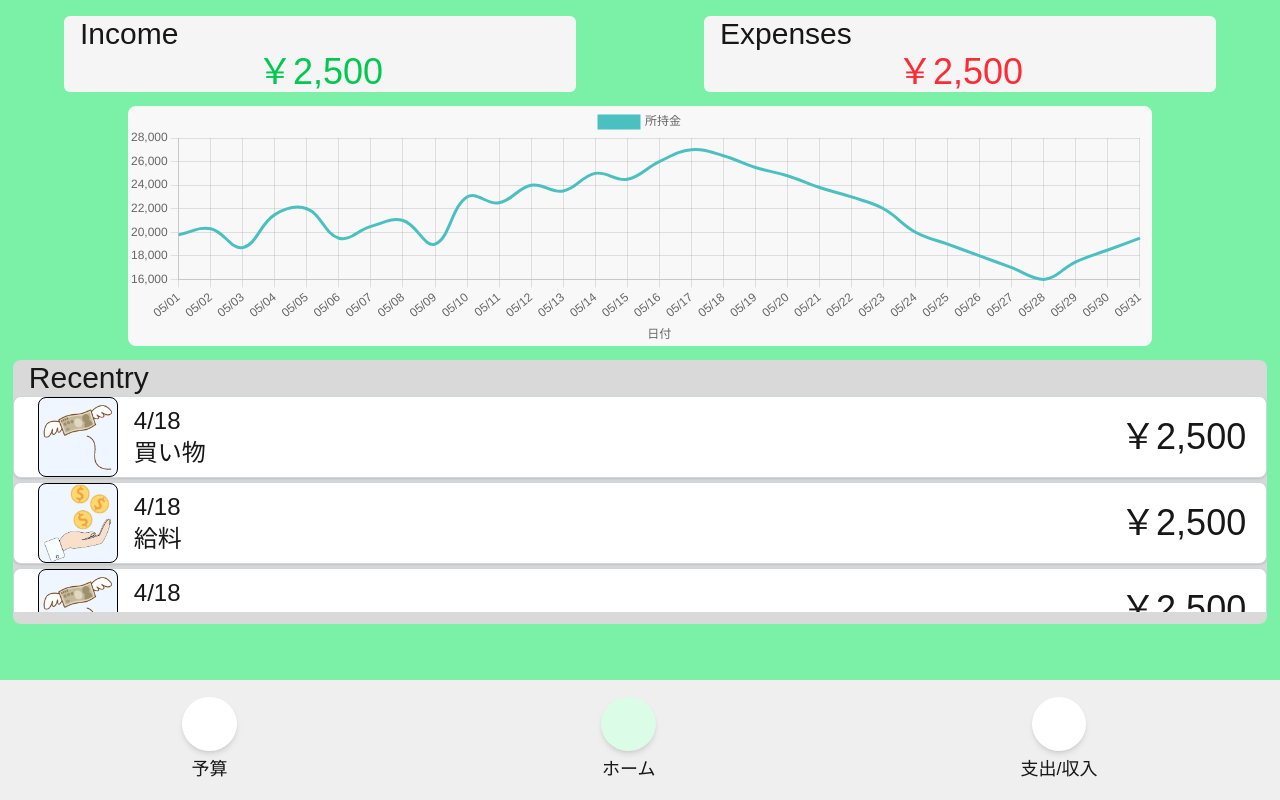
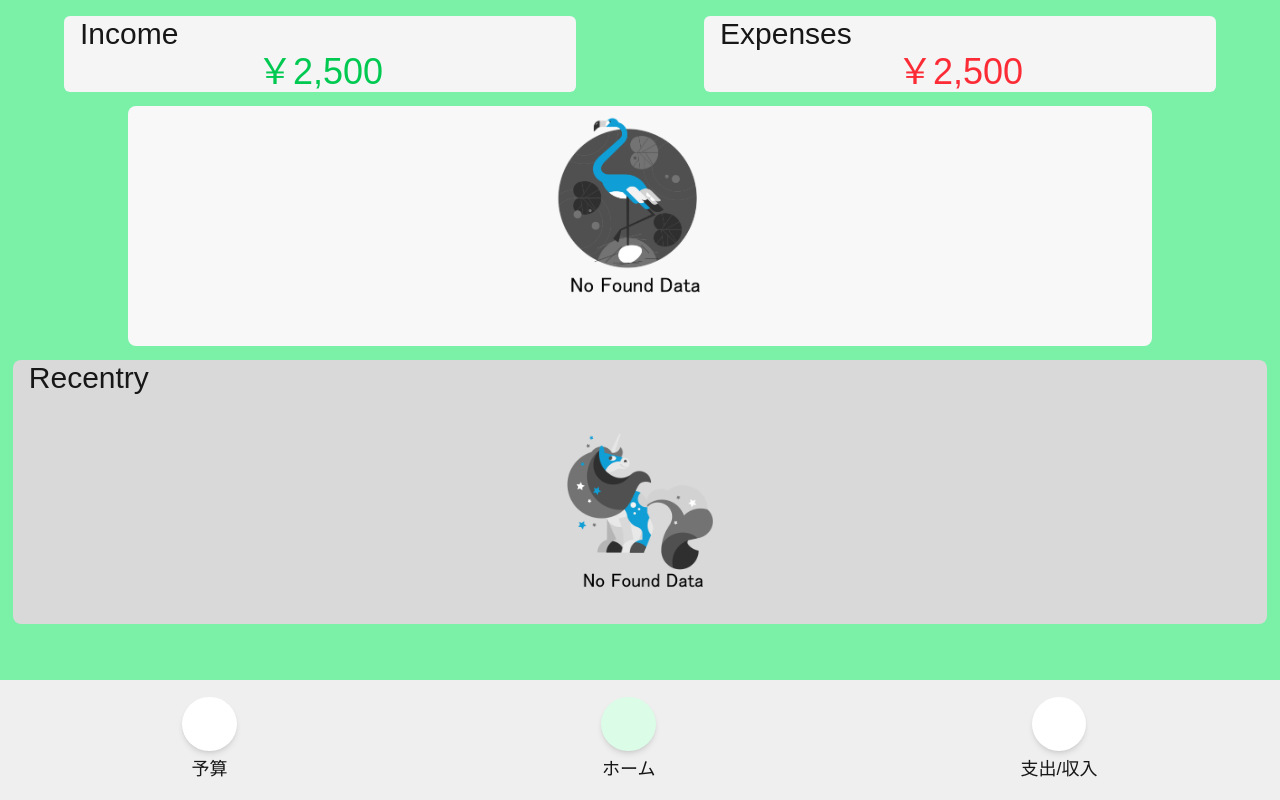
Before and after one commit to CA01971028/household_front, a Next.js app: page /home in a window 1280 px wide. Built offline with nearby package versions, Linux system fonts and the light colour scheme; some icons are missing.

Commit message:
データが空の場合の処理を付与
所持金の利用履歴がない場合は指定された画像を表示されるように修正

```diff
--- a/src/app/home/page.tsx
+++ b/src/app/home/page.tsx
@@ -2,7 +2,43 @@ import ButtonIcon from "@/components/ButtonIcon";
 import Glaf from "../../components/Glaf"
 import Cards from "../../components/Cards"
 
+type homeResult = {
+    "date": string;
+    "label":string;
+    "amount":number;
+    "memo":string;
+}
+
+
 const page = () => {
+    // const demoData: homeResult[] = [
+    //     {
+    //         "date": "2023-10-01",
+    //         "label": "給与",
+    //         "amount": 2500,
+    //         "memo": "月々の給与"
+    //     },
+    //     {
+    //         "date": "2023-10-02",
+    //         "label": "食費",
+    //         "amount": -500,
+    //         "memo": "週ごとの食料品"
+    //     },
+    //     {
+    //         "date": "2023-10-03",
+    //         "label": "光熱費",
+    //         "amount": -300,
+    //         "memo": "電気代と水道代"
+    //     },
+    //     {
+    //         "date": "2023-10-04",
+    //         "label": "外食",
+    //         "amount": -200,
+    //         "memo": "友人と夕食"
+    //     }
+    // ]
+    const demoData: homeResult[] = []
+
     return (
         <div className="h-[100svh] w-screen bg-green-300">
             <div className="flex flex-col">
@@ -19,13 +55,13 @@ const page = () => {
             </div>
 
             <div className="w-[80vw] h-[30svh] mt-3.5 mx-auto rounded-lg " style={{backgroundColor:'rgba(248, 248, 248, 1)'}}>
-                <Glaf/>
+                <Glaf data = {demoData} />
             </div>
 
             <div className="w-[98vw] h-[35svh] md:h-[33svh] mt-3.5 mx-auto rounded-lg" style={{backgroundColor:'rgba(217, 217, 217, 1)'}}>
                 <div className="flex flex-col">
                     <div className="text-3xl ml-4">Recentry</div>
-                    <Cards/>
+                    <Cards data = {demoData} />
                 </div>
             </div>
 
--- /dev/null
+++ b/src/app/utils/arrayUtils.ts
@@ -0,0 +1,3 @@
+export function isArrayEmpty<T>(arr: T[]): boolean {
+  return arr.length === 0;
+}
--- a/src/components/Cards.tsx
+++ b/src/components/Cards.tsx
@@ -1,13 +1,61 @@
+'use client';
+import { useState } from 'react';
+import CardItem from './CardItem';
+import Image from 'next/image';
+import notfound from "../../public/notfound.png";
+import { isArrayEmpty } from '../app/utils/arrayUtils';
 
-import CardItem from './CardItem';
+type homeResult = {
+  date: string;
+  label: string;
+  amount: number;
+  memo: string;
+};
 
-const Cards = () => {
+type Props = {
+  data: homeResult[];
+};
+
+const Cards = ({ data }: Props) => {
+  const [isZoomed, setIsZoomed] = useState(false);
+  const [isAnimating, setIsAnimating] = useState(false); // アニメーションが進行中かを管理
+
+  // 画像をタッチした際に拡大と縮小を行う関数
+  const handleImageClick = () => {
+    if (isAnimating) return; // アニメーションが進行中の場合、クリックを無視
+
+    setIsAnimating(true); // アニメーションを開始
+
+    // 拡大 → 縮小
+    setIsZoomed(true); // 拡大
+    setTimeout(() => {
+      setIsZoomed(false); // 縮小
+      setIsAnimating(false); // アニメーション終了
+    }, 600); // 600ms後に縮小開始（アニメーション時間と合わせる）
+  };
+
   return (
     <div className="flex flex-col h-[29svh] md:h-[27svh] overflow-y-scroll overflow-hidden">
-      <CardItem date="4/18" label="買い物" amount="￥2,500" image="true" />
-      <CardItem date="4/18" label="給料" amount="￥2,500" image="false" />
-      <CardItem date="4/18" label="買い物" amount="￥2,500" image="true" />
-      <CardItem date="4/18" label="買い物" amount="￥2,500" image="true" />
+      {isArrayEmpty(data) ? (
+        <Image
+          src={notfound}
+          alt="データがありません"
+          className={`self-center transition-all duration-500 ${isZoomed ? 'scale-120' : 'scale-100'}`}
+          width={210}
+          height={210}
+          onClick={handleImageClick} // クリックで拡大縮小
+        />
+      ) : (
+        data.map((item: homeResult, index: number) => (
+          <CardItem
+            key={index}
+            date={item.date}
+            label={item.label}
+            amount={"￥" + item.amount}
+            image={item.amount > 0 ? "false" : "true"}
+          />
+        ))
+      )}
     </div>
   );
 };
--- a/src/components/Glaf.tsx
+++ b/src/components/Glaf.tsx
@@ -1,5 +1,6 @@
 'use client'
 
+import { useEffect, useState } from 'react';
 import {
   Chart as ChartJS,
   TimeScale,         // 追加: 時間軸に必要
@@ -13,8 +14,11 @@ import {
 import { Line } from 'react-chartjs-2';
 import 'chartjs-adapter-date-fns';
 import type { ChartOptions } from 'chart.js';
+import Image from 'next/image';
+import notfound from "../../public/notfound2.png"; // 画像パス
 
-// Chart.js モジュール登録
+import { isArrayEmpty } from '../app/utils/arrayUtils';
+
 ChartJS.register(
   TimeScale,
   LinearScale,
@@ -25,51 +29,48 @@ ChartJS.register(
   Legend
 );
 
-// グラフデータ
-const data = {
+type homeResult = {
+  date: string;
+  label: string;
+  amount: number;
+  memo: string;
+};
+
+// `Glaf` コンポーネントが扱えるデータ型に合わせる
+type GlafData = {
+  x: string; // 日付
+  y: number; // 金額
+};
+
+type Props = {
+  data: homeResult[];  // プロップスとしてhomeResult[]を受け取る
+};
+
+const Glaf = ({ data }: Props) => {
+  const [chartData, setChartData] = useState<any>(null);
+
+  // データが更新されたら、グラフ用データに変換
+  useEffect(() => {
+    if (!isArrayEmpty(data)) {
+      const transformedData: GlafData[] = data.map(item => ({
+        x: item.date,  // 日付
+        y: item.amount,  // 金額
+      }));
+
+      setChartData({
         datasets: [
           {
             label: '所持金',
-        data:[
-        { x: '2025-05-01', y: 19800 },
-        { x: '2025-05-02', y: 20300 },
-        { x: '2025-05-03', y: 18700 },
-        { x: '2025-05-04', y: 21500 },
-        { x: '2025-05-05', y: 22000 },
-        { x: '2025-05-06', y: 19500 },
-        { x: '2025-05-07', y: 20500 },
-        { x: '2025-05-08', y: 21000 },
-        { x: '2025-05-09', y: 19000 },
-        { x: '2025-05-10', y: 23000 },
-        { x: '2025-05-11', y: 22500 },
-        { x: '2025-05-12', y: 24000 },
-        { x: '2025-05-13', y: 23500 },
-        { x: '2025-05-14', y: 25000 },
-        { x: '2025-05-15', y: 24500 },
-        { x: '2025-05-16', y: 26000 },
-        { x: '2025-05-17', y: 27000 },
-        { x: '2025-05-18', y: 26500 },
-        { x: '2025-05-19', y: 25500 },
-        { x: '2025-05-20', y: 24800 },
-        { x: '2025-05-21', y: 23800 },
-        { x: '2025-05-22', y: 23000 },
-        { x: '2025-05-23', y: 22000 },
-        { x: '2025-05-24', y: 20000 },
-        { x: '2025-05-25', y: 19000 },
-        { x: '2025-05-26', y: 18000 },
-        { x: '2025-05-27', y: 17000 },
-        { x: '2025-05-28', y: 16000 },
-        { x: '2025-05-29', y: 17500 },
-        { x: '2025-05-30', y: 18500 },
-        { x: '2025-05-31', y: 19500 },
-        ],
+            data: transformedData,
             borderColor: 'rgb(75, 192, 192)',
             backgroundColor: 'rgb(75, 192, 192)',
             tension: 0.4,
             pointRadius: 0.1,
           },
         ],
-};
+      });
+    }
+  }, [data]);
 
   const options: ChartOptions<'line'> = {
     responsive: true,
@@ -101,8 +102,21 @@ const options: ChartOptions<'line'> = {
     },
   };
 
-const Glaf = () => {
-  return <Line data={data} options={options} />;
+  return (
+    <div className="relative w-full h-full">
+      {isArrayEmpty(data) ? (
+        <Image
+          src={notfound}
+          alt="データがありません"
+          className="mx-auto"
+          width={210}
+          height={210}
+        />
+      ) : (
+        chartData && <Line data={chartData} options={options} />
+      )}
+    </div>
+  );
 };
 
 export default Glaf;
```
Also changed, not shown: public/notfound.png (added), public/notfound2.png (added). Lines whose indentation alone changed are shown as unchanged.
